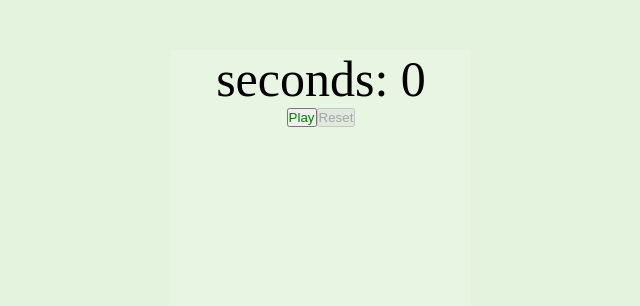
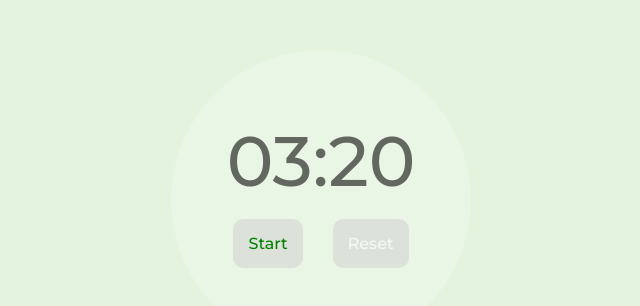
Before and after one commit to KozGrachev/Tomatracker, a React (Create React App) app: page / in a window 1280 px wide. Shown: the part 200-506 px from the top of the page, without its empty margins (319-959 px from the left). Built offline with nearby package versions, Linux system fonts and the light colour scheme.

Commit message:
Implemented timer with basic functionality and GUI

```diff
--- a/public/index.html
+++ b/public/index.html
@@ -24,6 +24,10 @@
       work correctly both with client-side routing and a non-root public URL.
       Learn how to configure a non-root public URL by running `npm run build`.
     -->
+
+    <link href="https://fonts.googleapis.com/css2?family=Montserrat:wght@500&display=swap" rel="stylesheet">
+
+
     <title>React App</title>
   </head>
   <body>
--- a/src/Timer.js
+++ b/src/Timer.js
@@ -2,32 +2,54 @@ import React, { useState, useEffect } from "react";
 import "./App.css";
 
 function Timer(props) {
-  const [seconds, setSeconds] = useState(0); // The value (state) does not actually actually change. The function is rerendered with a whole new variable that just happens to have the same name.
+  const [timeLength, setTimeLength] = useState(0);
+  const [seconds, setSeconds] = useState(200); // The value (state) does not actually actually change. The function is rerendered with a whole new variable that just happens to have the same name.
   const [isRunning, setIsRunning] = useState(false); // HOOKS: .....
+  const [mode, setMode] = useState("work"); // mode values: 'work', 'rest', 'focus', 'input'
+
 
   useEffect(() => {
-    if (isRunning) {
-      const id = window.setTimeout(() => {             // Allows us to call set the next value of seconds only once during this render
-        setSeconds(seconds => seconds + 1)
+    if (isRunning ) {
+      const id = window.setTimeout(() => {   // Allows us to call set the next value of seconds only once during this render
+        setSeconds(seconds => seconds - 1)
       } // Passing a callback to setSeconds stops the change in seconds triggering the next render.
         // It allows react to know what the value of seconds will be before actually assigning it.
-        , 1000                              // It should assign only after the interval has elapsed and not when this part of the code is rendered.
+      , 1000   // It should assign only after the interval has elapsed and not when this part of the code is rendered.
       );
+      if (seconds <= 0) {
+        setIsRunning(false);
+      }
       return () => window.clearTimeout(id); //cleanup function:....
     }
+    // else {
+    //   setMode("input");
+    // }
+
+    console.log("Re-rendering...")
   }, [seconds, isRunning]); // Dependency array - rerender this entire function in order to change the value of seconds. But we don't want to do this because
-                            // Uses shallow equality - so if the value is the same, it will not rerender, even if the object is different.
+  // Uses shallow equality - so if the value is the same, it will not rerender, even if the object is different.
 
-  return (
-    <div id="timerContainer">
+  // const minutes = seconds * 60;
+  const time = (s) => {
+    const secs = s%60 < 10 ? "0" + s%60 : s%60;
+    const m = Math.floor(s/60);
+    const mins = m < 10 ? "0" + m : m;
+    return mins + ":" + secs;
+  }
+
+  const restTime = time(seconds/6);
+  console.log("Rest time: " + restTime);
+
+  function displayWorkMode () {
+
+    return <div className="timerContainer circle">
       <div id="timeDisplay">
-        seconds: {seconds}
+        {time(seconds)}
       </div>
-
       <div id="buttons">
         { isRunning ?
           <button id="pauseButton" onClick={() => setIsRunning(!isRunning)}>Pause</button> :
-          <button id="playButton" onClick={() => setIsRunning(!isRunning)}>Play</button> // Good buttons only flip a boolean. They don't contain any complex logic
+          <button id="playButton" onClick={() => setIsRunning(!isRunning)}>Start</button> // Good buttons only flip a boolean. They don't contain any complex logic
         }
         <button
           id="resetButton"
@@ -38,6 +60,26 @@ function Timer(props) {
           }}>Reset</button>
       </div>
     </div>
+  }
+
+  function displayRestMode () {
+    return <div>REST MODE</div>
+  }
+
+  function displayFocusMode () { return <div>FOCUS MODE</div>}
+  function displayInputMode () { return <div>INPUT MODE</div>}
+
+  function selectMode () {
+
+  }
+
+  return (
+    mode === 'work' || isRunning === true ? displayWorkMode() :
+    mode === 'rest' || isRunning === true  ? displayRestMode() :
+    mode === 'focus' || isRunning === true  ? displayFocusMode() :
+    mode === 'focus' || isRunning === true  ? displayInputMode() :
+    "INVALID MODE"
   )
 }
+
 export default Timer;
--- a/src/index.css
+++ b/src/index.css
@@ -2,6 +2,8 @@
   margin: 0;
   padding: 0;
   box-sizing: border-box;
+  color: rgba(0, 0, 0, 0.582);
+  font-family: 'Montserrat', sans-serif;
 }
 
 body{
@@ -30,21 +32,24 @@ svg circle{
   /* border: 3px solid green; */
 }
 
-#timerContainer{
+.timerContainer{
   position: absolute;
   left:50%;
   top: 50%;
   transform: translate(-50%,-50%);
   width: 300px;
   height: 300px;
+  display: flex;
+  flex-direction: column;
+  justify-content: center;
 
-  background-color: rgba(255, 255, 255, 0.151);
+  background-color: rgba(255, 255, 255, 0.226);
 
 
 }
 
 #timeDisplay {
-  font-size: 50px;
+  font-size: 70px;
 }
 
 #work-timeline{
@@ -66,6 +71,13 @@ svg circle{
   }
 }
 
+#buttons{
+  position: relative;
+  display: inline-block;
+  align-items: center;
+  width: 100%;
+}
+
 #playButton{
   color: green;
 }
@@ -73,3 +85,24 @@ svg circle{
 #pauseButton{
   color: red;
 }
+
+button{
+  border-radius: 10px;
+  font-size: medium;
+  padding: 15px;
+  margin: 5%;
+  border: none;
+  background-color: rgba(202, 202, 202, 0.445);
+  color: rgba(255, 255, 255, 0.753);
+}
+
+button:focus{
+  outline: none;
+  /* background: rgba(233, 233, 233, 0.719) */
+  box-shadow: 0 0 0 2px rgba(204, 204, 204, 0.733);
+}
+
+
+button:active{
+  background: rgba(233, 233, 233, 0.719)
+}
```
Also changed, not shown: src/Dial.js (deleted, +0 -32 lines).
